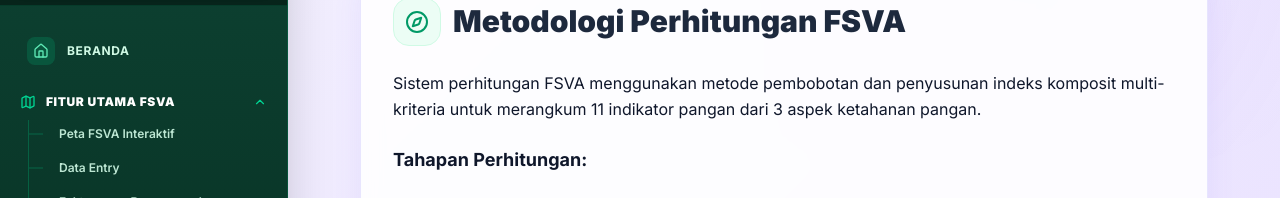
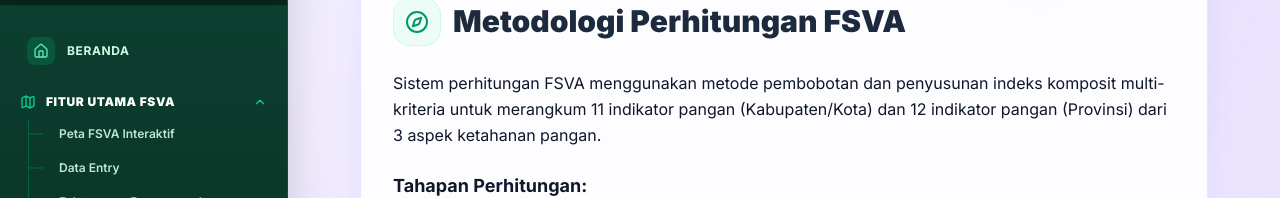
Before and after one commit to ridwanato/dss-fsva, a Next.js app: page /metodologi-fsva in a window 1280 px wide. Shown: the part 131-329 px from the top of the page. Built offline with nearby package versions, Linux system fonts and the light colour scheme; no server answers.

Commit message:
fix: revisi kalimat metodologi FSVA - tambahkan 12 indikator provinsi

```diff
--- a/app/metodologi-fsva/page.tsx
+++ b/app/metodologi-fsva/page.tsx
@@ -15,7 +15,7 @@ export default function MetodologiFsvaPage() {
 
           <div className="space-y-6 text-sm md:text-base text-slate-650 leading-relaxed">
             <p>
-              Sistem perhitungan FSVA menggunakan metode pembobotan dan penyusunan indeks komposit multi-kriteria untuk merangkum 11 indikator pangan dari 3 aspek ketahanan pangan.
+              Sistem perhitungan FSVA menggunakan metode pembobotan dan penyusunan indeks komposit multi-kriteria untuk merangkum 11 indikator pangan (Kabupaten/Kota) dan 12 indikator pangan (Provinsi) dari 3 aspek ketahanan pangan.
             </p>
 
             <h3 className="text-lg font-bold text-slate-850 mt-4">Tahapan Perhitungan:</h3>
```
